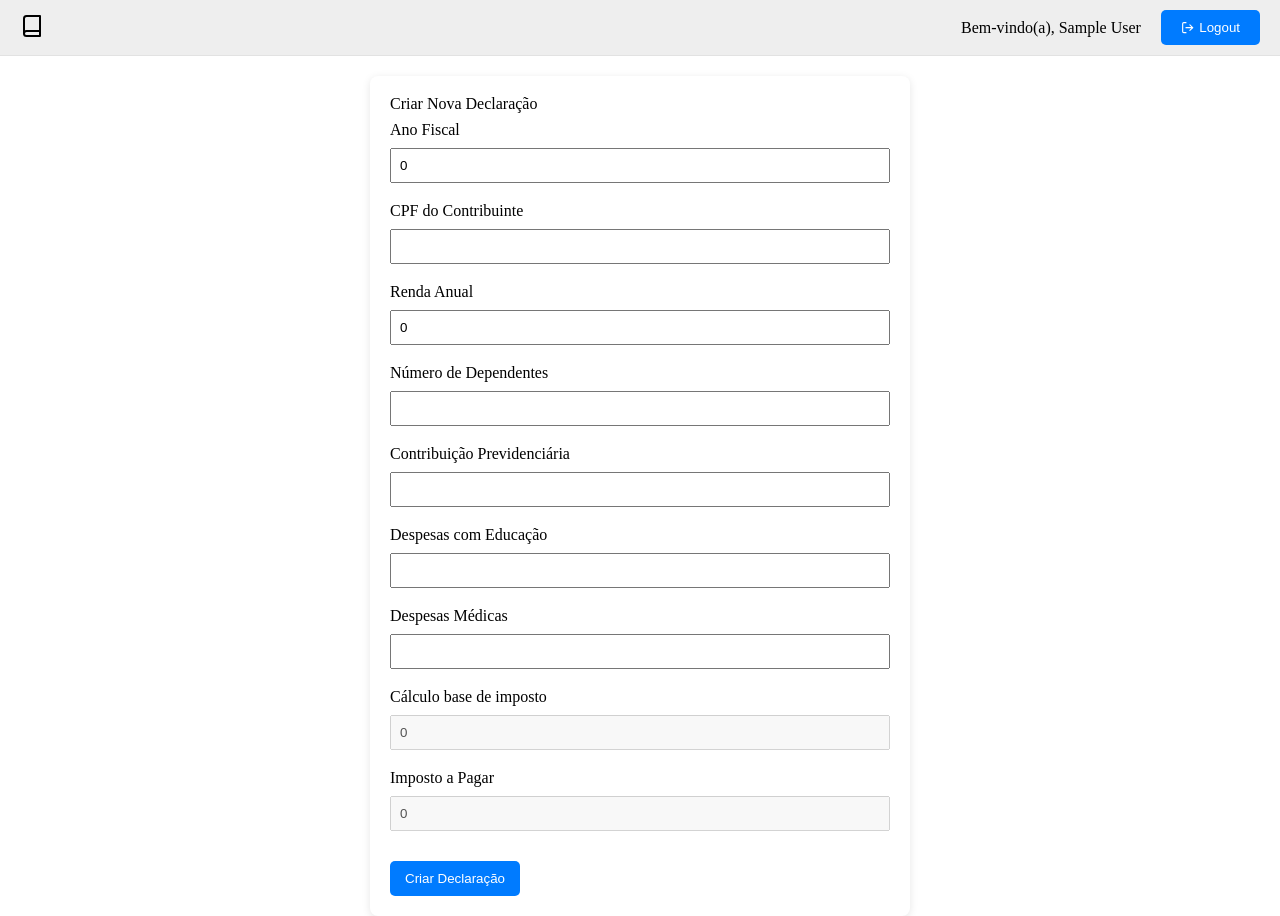
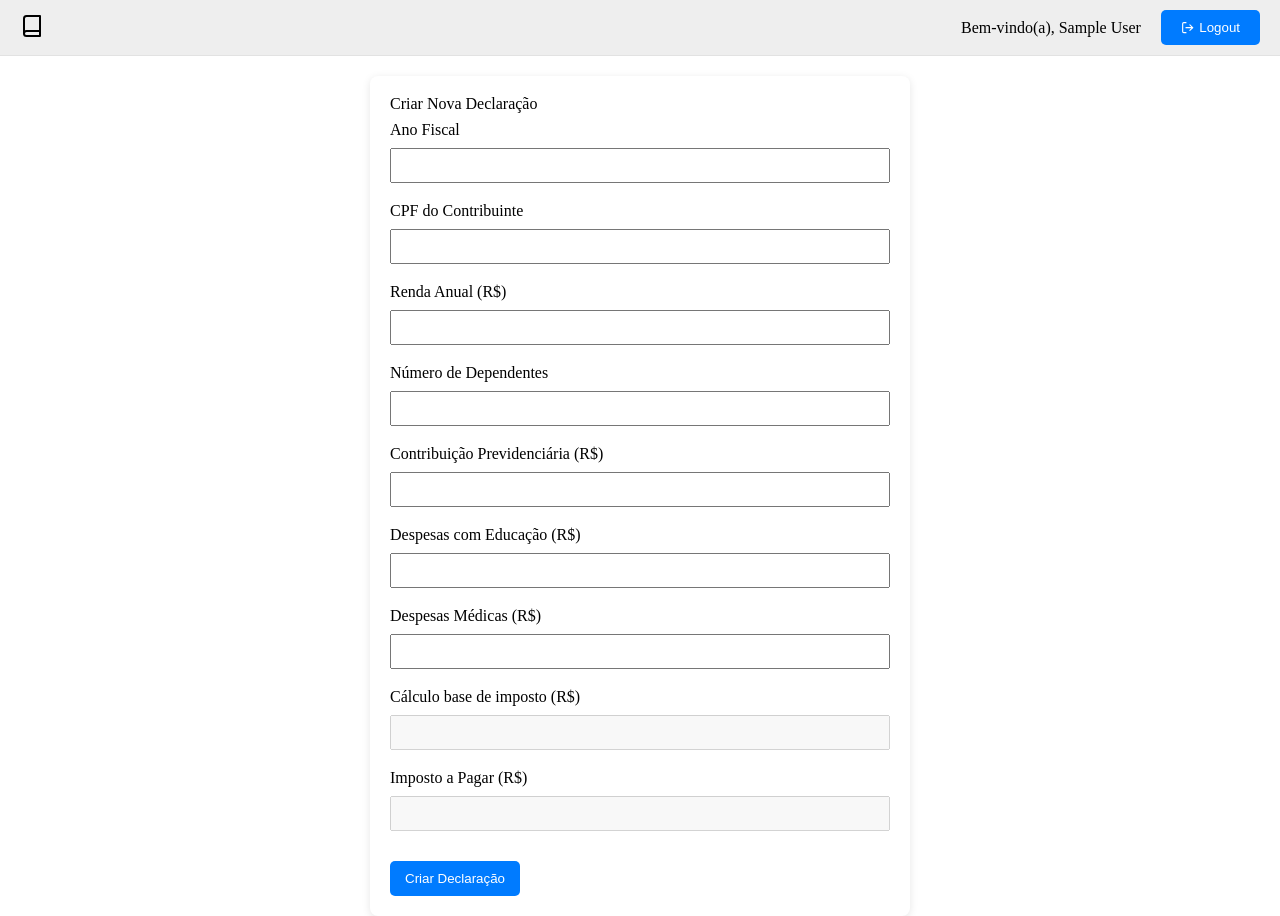
Before and after one commit to oliveiratullio/imposto-de-renda-react, a React (Vite) app: page /declarations/new in a window 1280 px wide. Built offline with nearby package versions, Linux system fonts and the light colour scheme; sample sign-in values are in the browser's storage.

Commit message:
default data changed

```diff
--- a/src/pages/DeclarationPages/EditDeclarationPage/EditDeclarationPage.tsx
+++ b/src/pages/DeclarationPages/EditDeclarationPage/EditDeclarationPage.tsx
@@ -41,7 +41,7 @@ const EditDeclarationPage = () => {
 
     const fetchDeclaration = async () => {
       try {
-        const response = await axios.get(`${import.meta.env.VITE_API_URL}/tax-declarations/${id}`, {
+        const response = await axios.get(`${import.meta.env.VITE_API_URL}/tax-declarations/declaration/${id}`, {
           headers: { Authorization: `Bearer ${token}` }
         });
         const data = response.data;
@@ -96,31 +96,64 @@ const EditDeclarationPage = () => {
         <Form onSubmit={handleSubmit}>
           <h1>Editar Declaração</h1>
           <Label htmlFor="taxYear">Ano Fiscal</Label>
-          <Input type="number" name="taxYear" value={formData.taxYear.toString()} onChange={handleInputChange} max={currentYear} required />
+          <Input type="number" name="taxYear" value={formData.taxYear} onChange={handleInputChange} max={currentYear} required />
 
           <Label htmlFor="taxpayerCPF">CPF do Contribuinte</Label>
           <Input type="text" name="taxpayerCPF" value={formData.taxpayerCPF} onChange={handleInputChange} required />
 
           <Label htmlFor="annualIncome">Renda Anual</Label>
-          <Input type="number" name="annualIncome" value={formData.annualIncome.toString()} onChange={handleInputChange} required />
-
-          <Label htmlFor="numberOfDependents">Número de Dependentes</Label>
-          <Input type="number" name="numberOfDependents" value={formData.numberOfDependents.toString()} onChange={handleInputChange} />
+          <Input
+            type="number"
+            name="annualIncome"
+            value={formData.annualIncome !== undefined ? Number(formData.annualIncome) : ''}
+            onChange={handleInputChange}
+            step="0.01"
+            required
+          />
 
           <Label htmlFor="pensionContribution">Contribuição Previdenciária</Label>
-          <Input type="number" name="pensionContribution" value={formData.pensionContribution.toString()} onChange={handleInputChange} />
+          <Input
+            type="number"
+            name="pensionContribution"
+            value={formData.pensionContribution !== undefined ? Number(formData.pensionContribution) : ''}
+            onChange={handleInputChange}
+            step="0.01"
+          />
 
           <Label htmlFor="educationExpenses">Despesas com Educação</Label>
-          <Input type="number" name="educationExpenses" value={formData.educationExpenses.toString()} onChange={handleInputChange} />
+          <Input
+            type="number"
+            name="educationExpenses"
+            value={formData.educationExpenses !== undefined ? Number(formData.educationExpenses) : ''}
+            onChange={handleInputChange}
+            step="0.01"
+          />
 
           <Label htmlFor="healthExpenses">Despesas Médicas</Label>
-          <Input type="number" name="healthExpenses" value={formData.healthExpenses.toString()} onChange={handleInputChange} />
+          <Input
+            type="number"
+            name="healthExpenses"
+            value={formData.healthExpenses !== undefined ? Number(formData.healthExpenses) : ''}
+            onChange={handleInputChange}
+            step="0.01"
+          />
+          <Label htmlFor="numberOfDependents">Número de Dependentes</Label>
+          <Input type="number" name="numberOfDependents" value={formData.numberOfDependents} onChange={handleInputChange} />
+
+          <Label htmlFor="pensionContribution">Contribuição Previdenciária</Label>
+          <Input type="number" name="pensionContribution" value={formData.pensionContribution} onChange={handleInputChange} />
+
+          <Label htmlFor="educationExpenses">Despesas com Educação</Label>
+          <Input type="number" name="educationExpenses" value={formData.educationExpenses} onChange={handleInputChange} />
+
+          <Label htmlFor="healthExpenses">Despesas Médicas</Label>
+          <Input type="number" name="healthExpenses" value={formData.healthExpenses} onChange={handleInputChange} />
 
           <Label htmlFor="taxDue">Cálculo base de imposto</Label>
-          <Input type="number" name="taxDue" value={formData.taxDue.toString()} onChange={() => {}} disabled />
+          <Input type="number" name="taxDue" value={formData.taxDue} onChange={() => {}} disabled />
 
           <Label htmlFor="taxPaid">Imposto a Pagar</Label>
-          <Input type="number" name="taxPaid" value={formData.taxPaid.toString()} onChange={() => {}} disabled />
+          <Input type="number" name="taxPaid" value={formData.taxPaid} onChange={() => {}} disabled />
 
           <Button type="submit">Atualizar Declaração</Button>
         </Form>
--- a/src/pages/DeclarationPages/NewDeclarationPage/NewDeclarationPage.tsx
+++ b/src/pages/DeclarationPages/NewDeclarationPage/NewDeclarationPage.tsx
@@ -23,11 +23,11 @@ const CreateDeclarationPage = () => {
     educationExpenses?: number;
     healthExpenses?: number;
   }>({
-    taxYear: 0,
+    taxYear: NaN,
     taxpayerCPF: '',
-    annualIncome: 0,
-    taxDue: 0,
-    taxPaid: 0,
+    annualIncome: NaN,
+    taxDue: NaN,
+    taxPaid: NaN,
     numberOfDependents: undefined,
     pensionContribution: undefined,
     educationExpenses: undefined,
@@ -97,30 +97,30 @@ const CreateDeclarationPage = () => {
       <Form onSubmit={handleSubmit}>
         <h1>Criar Nova Declaração</h1>
         <Label htmlFor="taxYear">Ano Fiscal</Label>
-        <Input type="number" name="taxYear" value={formData.taxYear} onChange={handleInputChange} max={currentYear} required />
+        <Input type="number" name="taxYear" value={formData.taxYear} onWheel={(e) => e.currentTarget.blur()} onChange={handleInputChange} max={currentYear} required />
 
         <Label htmlFor="taxpayerCPF">CPF do Contribuinte</Label>
-        <Input type="text" name="taxpayerCPF" value={formData.taxpayerCPF} onChange={handleInputChange} required />
+        <Input type="text" name="taxpayerCPF" value={formData.taxpayerCPF} onWheel={(e) => e.currentTarget.blur()} onChange={handleInputChange} required />
 
-        <Label htmlFor="annualIncome">Renda Anual</Label>
-        <Input type="number" name="annualIncome" value={formData.annualIncome} onChange={handleInputChange} required />
+        <Label htmlFor="annualIncome">Renda Anual (R$)</Label>
+        <Input type="number" name="annualIncome" value={formData.annualIncome} onWheel={(e) => e.currentTarget.blur()} onChange={handleInputChange} required />
 
         <Label htmlFor="numberOfDependents">Número de Dependentes</Label>
-        <Input type="number" name="numberOfDependents" value={formData.numberOfDependents} onChange={handleInputChange} />
+        <Input type="number" name="numberOfDependents" value={formData.numberOfDependents} onWheel={(e) => e.currentTarget.blur()} onChange={handleInputChange} />
 
-        <Label htmlFor="pensionContribution">Contribuição Previdenciária</Label>
-        <Input type="number" name="pensionContribution" value={formData.pensionContribution} onChange={handleInputChange} />
+        <Label htmlFor="pensionContribution">Contribuição Previdenciária (R$)</Label>
+        <Input type="number" name="pensionContribution" value={formData.pensionContribution} onWheel={(e) => e.currentTarget.blur()} onChange={handleInputChange} />
 
-        <Label htmlFor="educationExpenses">Despesas com Educação</Label>
-        <Input type="number" name="educationExpenses" value={formData.educationExpenses} onChange={handleInputChange} />
+        <Label htmlFor="educationExpenses">Despesas com Educação (R$)</Label>
+        <Input type="number" name="educationExpenses" value={formData.educationExpenses} onWheel={(e) => e.currentTarget.blur()} onChange={handleInputChange} />
 
-        <Label htmlFor="healthExpenses">Despesas Médicas</Label>
-        <Input type="number" name="healthExpenses" value={formData.healthExpenses} onChange={handleInputChange} />
+        <Label htmlFor="healthExpenses">Despesas Médicas (R$)</Label>
+        <Input type="number" name="healthExpenses" value={formData.healthExpenses} onWheel={(e) => e.currentTarget.blur()} onChange={handleInputChange} />
 
-        <Label htmlFor="taxDue">Cálculo base de imposto</Label>
+        <Label htmlFor="taxDue">Cálculo base de imposto (R$)</Label>
         <Input type="number" name="taxDue" value={formData.taxDue} onChange={() => {}} disabled />
 
-        <Label htmlFor="taxPaid">Imposto a Pagar</Label>
+        <Label htmlFor="taxPaid">Imposto a Pagar (R$)</Label>
         <Input type="number" name="taxPaid" value={formData.taxPaid} onChange={() => {}} disabled />
 
         <Button type="submit">Criar Declaração</Button>
```
